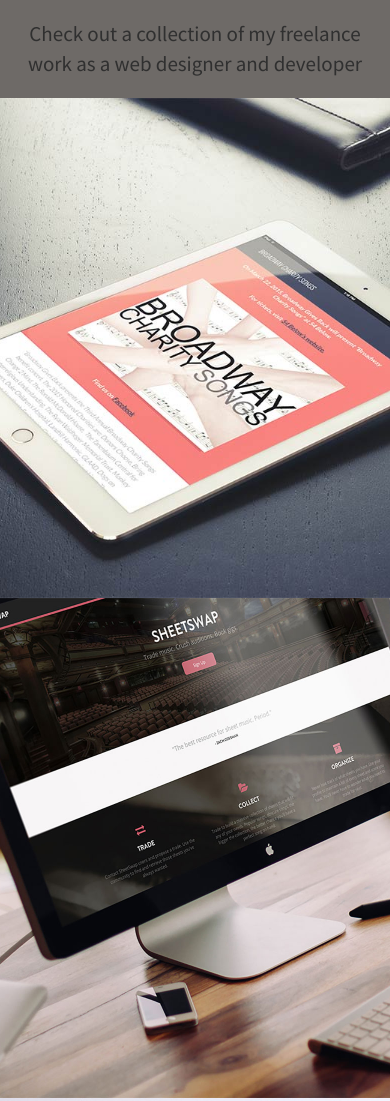
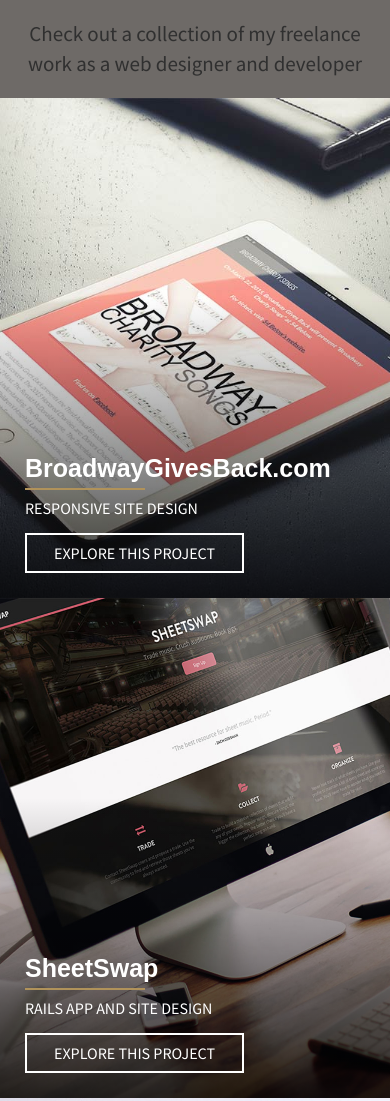
Before and after one commit to Zachcos/ZachCossmanDesignsV3, a Gatsby site: page / in a window 390 px wide. Shown: the part 1040-2141 px from the top of the page. Built offline with nearby package versions, Linux system fonts and the light colour scheme; Gatsby itself is replaced by a stand-in of ours; a web font is replaced by a local one.

Commit message:
Add responsive styles for overlay

```diff
--- a/src/components/portfolioItem.js
+++ b/src/components/portfolioItem.js
@@ -27,14 +27,35 @@
     &:hover {
       opacity: 100;
     }
+
+    @media screen and (max-width: 900px) {
+      position: absolute;
+      left: 0;
+      right: 0;
+      bottom: 0;
+      width: 100%;
+      height: 300px;
+      padding: 160px 0 15px 25px;
+      background-image: -webkit-linear-gradient(rgba(0, 0, 0, 0), rgba(0, 0, 0, 0.8));
+      background-image: linear-gradient(rgba(0, 0, 0, 0), rgba(0, 0, 0, 0.8));
+      opacity: 1;
+      text-align: left;
+    }
   `;
 
   const Title = styled.h1`
     color: #b0925a;
     font-size: 3.5rem;
     line-height: 3.5rem;
-    padding-bottom: 15px;
+    padding-bottom: 0;
     margin: 0;
+
+    @media screen and (max-width: 900px) {
+      font-size: 2.5rem;
+      line-height: 2rem;
+      margin: 0 0 10px 0;
+      color: #fff
+    }
   `;
 
   const Subtitle = styled.h3`
@@ -44,6 +65,15 @@
 		margin-top: 20px;
 		text-transform: uppercase;
     font-size: 1.6rem;
+
+    @media screen and (max-width: 900px) {
+      font-size: 1.6rem;
+      font-family: 'Source Sans Pro';
+      text-transform: uppercase;
+      line-height: 2rem;
+      color: #fff;
+      margin-top: 20px;
+    }
   `;
 
   const Divider = styled.div`
@@ -53,6 +83,14 @@
     margin-left: auto;
     margin-right: auto;
     width: 120px;
+
+    @media screen and (max-width: 900px) {
+      display: block;
+      width: 120px;
+      height: 2px;
+      float: left;
+      background-color: #b0925a;
+    }
   `;
 
   const Button = styled.a`
@@ -63,7 +101,7 @@
       padding: 20px;
       border: 2px solid white;
       width: 50%;
-      margin: 45px auto 0;
+      margin: 15px auto 0;
       text-transform: uppercase;
       color: #fff;
 
@@ -75,6 +113,18 @@
       &:hover {
         background: rgba(255,255,255,.55);
 	      color: rgba(50,50,50,1);
+      }
+    }
+
+    @media screen and (max-width: 900px) {
+      h6 {
+        font-size: 1.6rem;
+        padding: 10px;
+        border: 2px solid white;
+        width: 60%;
+        margion: 20px auto 0;
+        text-align: center;
+        float: left;
       }
     }
   `;
```
